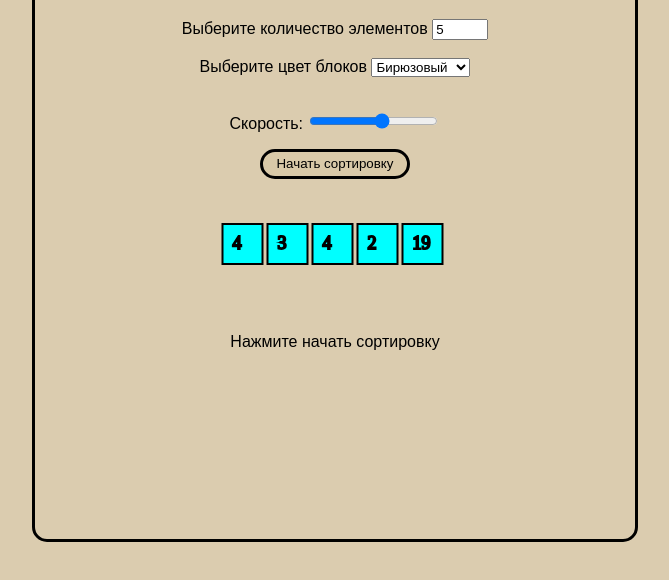
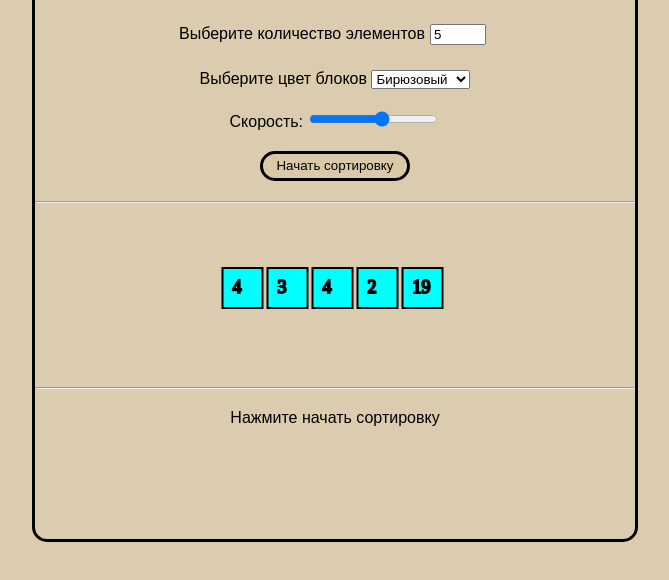
Before and after one commit to KoksharovSA/Bubble, a plain HTML site: page index.html in a window 1280 px wide. Shown: the part 64-644 px from the top of the page, without its empty margins (305-974 px from the left). Drawn offline with Linux system fonts and the light colour scheme.

Commit message:
Update index.html

```diff
--- a/index.html
+++ b/index.html
@@ -1,26 +1,20 @@
 <!DOCTYPE html>
 <html lang="ru">
-
 <head>
     <meta charset="UTF-8">
     <link rel="stylesheet" href="./index.css" />
     <title>SortBubble</title>
 </head>
-
 <body>
-    <div>
+    <div style="margin:20px">
         <h1>Сортировка массива пузырьком</h1>
     </div>
-    <div>
-        <span>
-            <label>Выберите количество элементов </label>
-            <input id="counts" type="number" value="5" min="3" max="13" onchange="changed()" />
-            <br />
-            <br />
-        </span>
+    <div style="margin:20px">
+        <p>Выберите количество элементов<input style="margin:5px" id="counts" type="number" value="5" min="3" max="13" onchange="changed()" /> </p>
     </div>
-    <div>
-        <label>Выберите цвет блоков </label>
+    <div style="margin:20px">
+        <p>
+            Выберите цвет блоков
             <select id="select" size="1" onchange="changed()">
                 <option selected value="s1" style="color:cyan">Бирюзовый</option>
                 <option value="s2" style="color:blue">Голубой</option>
@@ -30,20 +24,20 @@
                 <option value="s6" style="color:purple">Фиолетовый</option>
                 <option value="s7" style="color:red">Красный</option>
             </select>
-        <br />
-        <br />
+        </p>
     </div>
-    <div>
+    <div style="margin:20px">
         <p>Скорость: <input type="range" min="1" max="8" id="speed" oninput="resizeSpeed()" value="5"></p>
     </div>
+    <div style="margin:20px">
+        <input id="bt1" type="button" value="Начать сортировку" onclick="start()" />
+    </div>
+    <hr />
+    <div id="root" style="margin-top:20px; margin-bottom:10px">
+    </div>
+    <hr />
     <div>
-        <input id="bt1" type="button" value="Начать сортировку" onclick="start()" />
-        <br />
-    </div>
-    <div id="root">
-    </div>
-    <div>
-        <label id="state">Нажмите начать сортировку</label>
+        <p id="state" style="margin:20px">Нажмите начать сортировку</p>
     </div>
     <script src="index.js"></script>
 </body>
```
Lines whose indentation alone changed are shown as unchanged.
